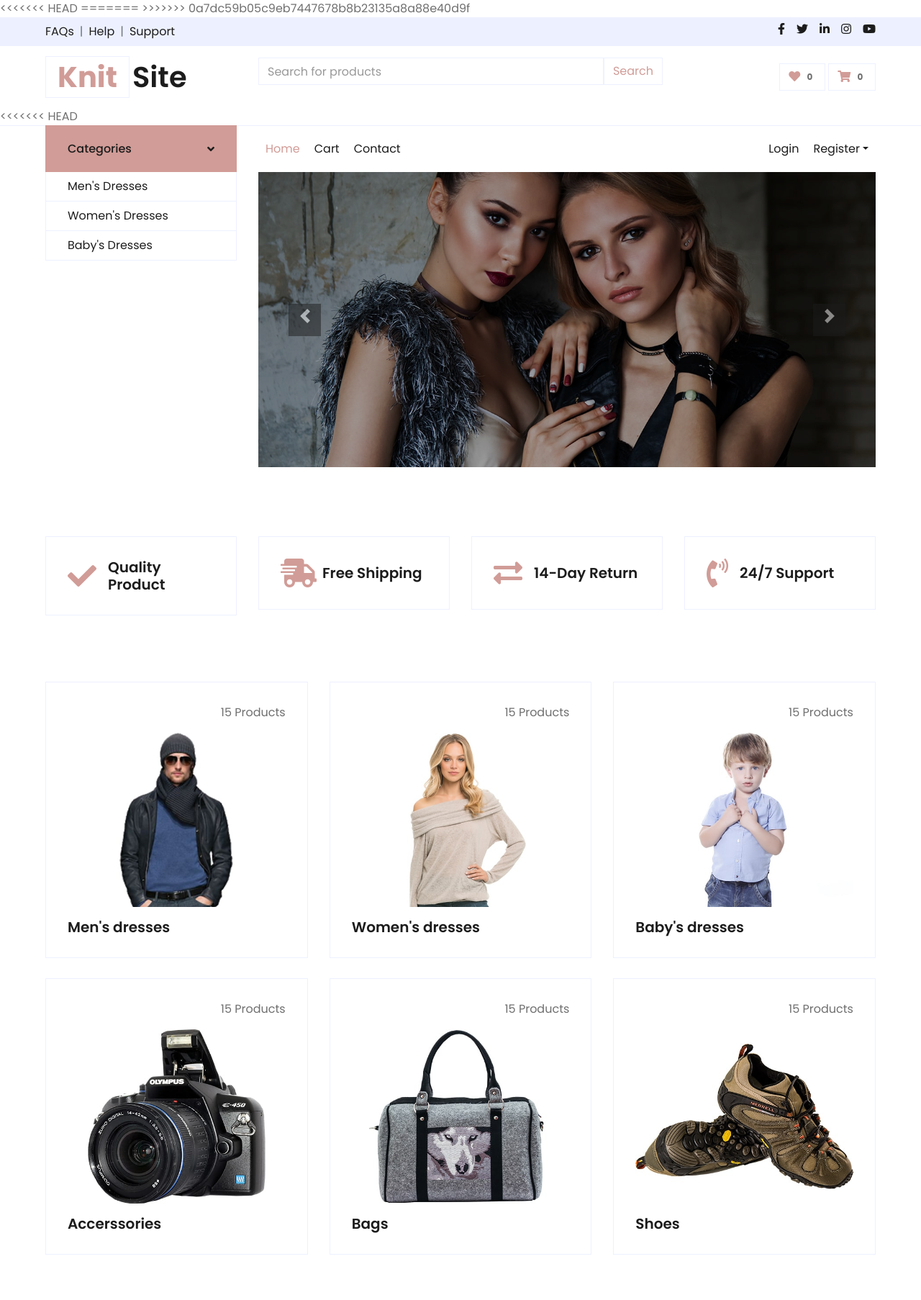
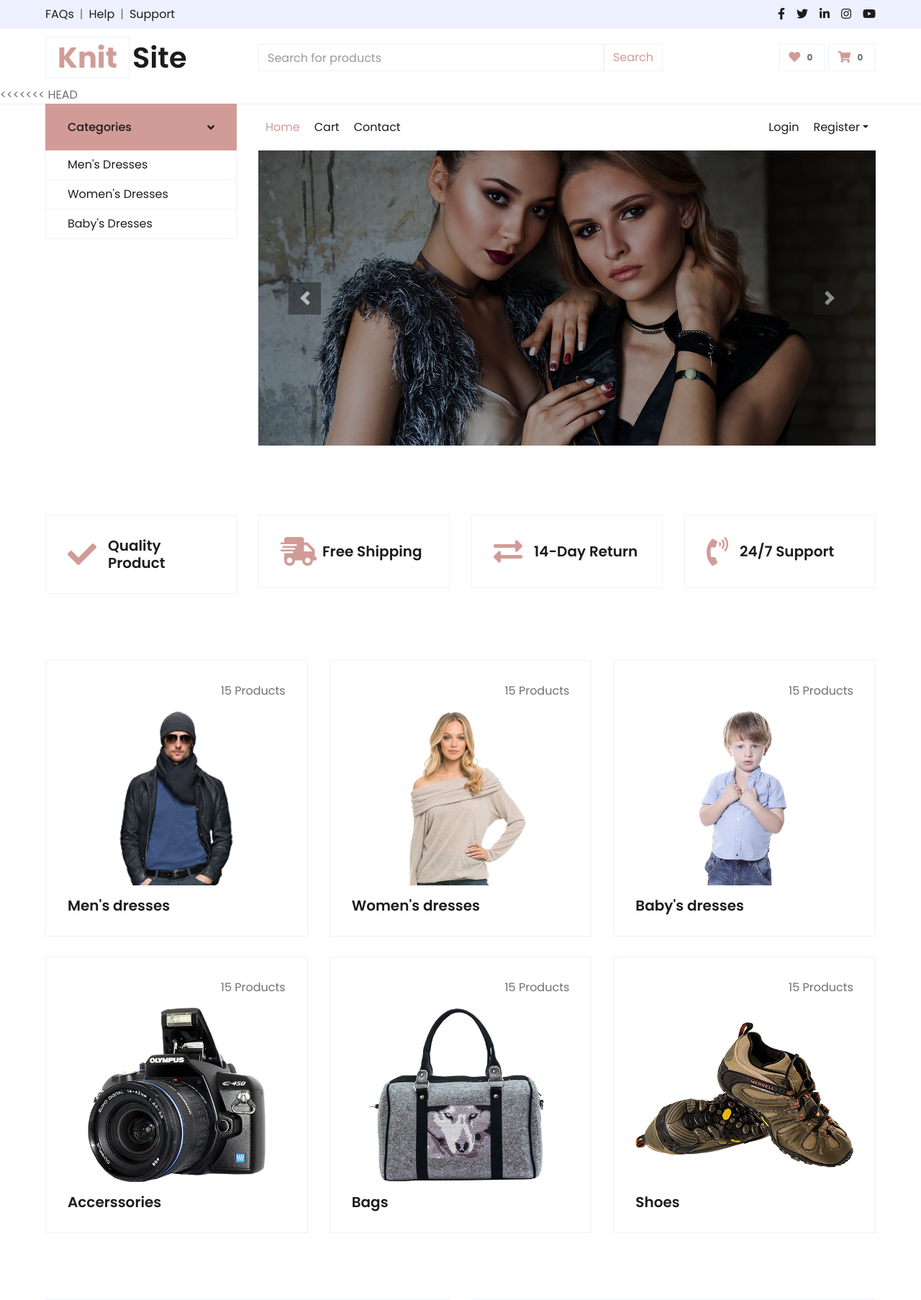
Before and after one commit to Mustak99/Knit-Site, a PHP site: page /HomePage.php in a window 1280 px wide. Shown: the top 1806 px of the page at 72% size. Run offline with PHP 8.4, Linux system fonts and the light colour scheme; data comes from the database, SQL or seed files in the repository; some libraries are stand-ins or nearby versions.

Commit message:
remove errors

```diff
--- a/HomePage.php
+++ b/HomePage.php
@@ -1,11 +1,6 @@
-<<<<<<< HEAD
+
 <?php include_once 'head.php'; ?>
 
-=======
-<?php
-session_start();
-
-?>
 <!DOCTYPE html>
 <html lang="en">
 
@@ -41,7 +36,7 @@
 
 </head>
 
->>>>>>> 0a7dc59b05c9eb7447678b8b23135a8a88e40d9f
+
 <body>
 
 
```
